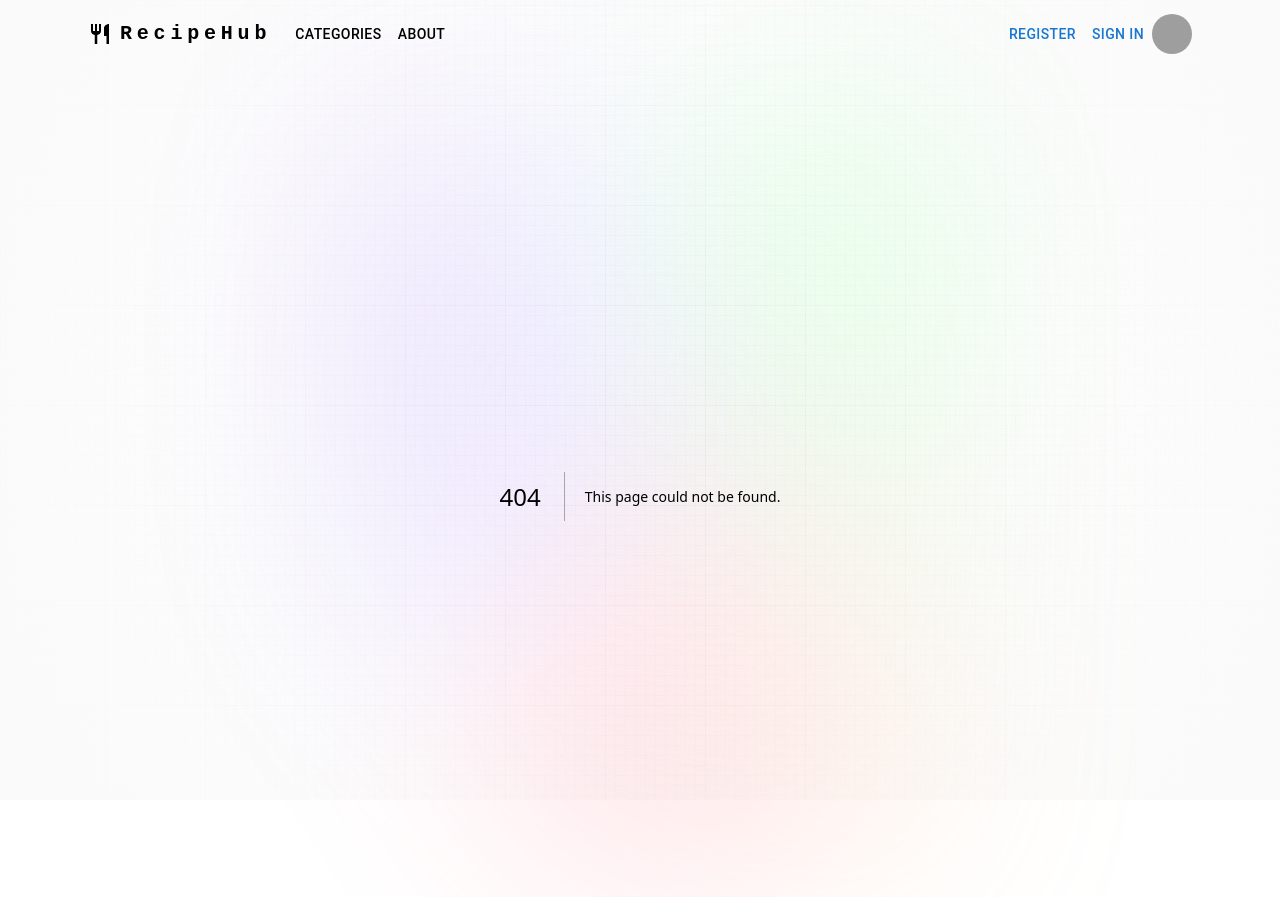
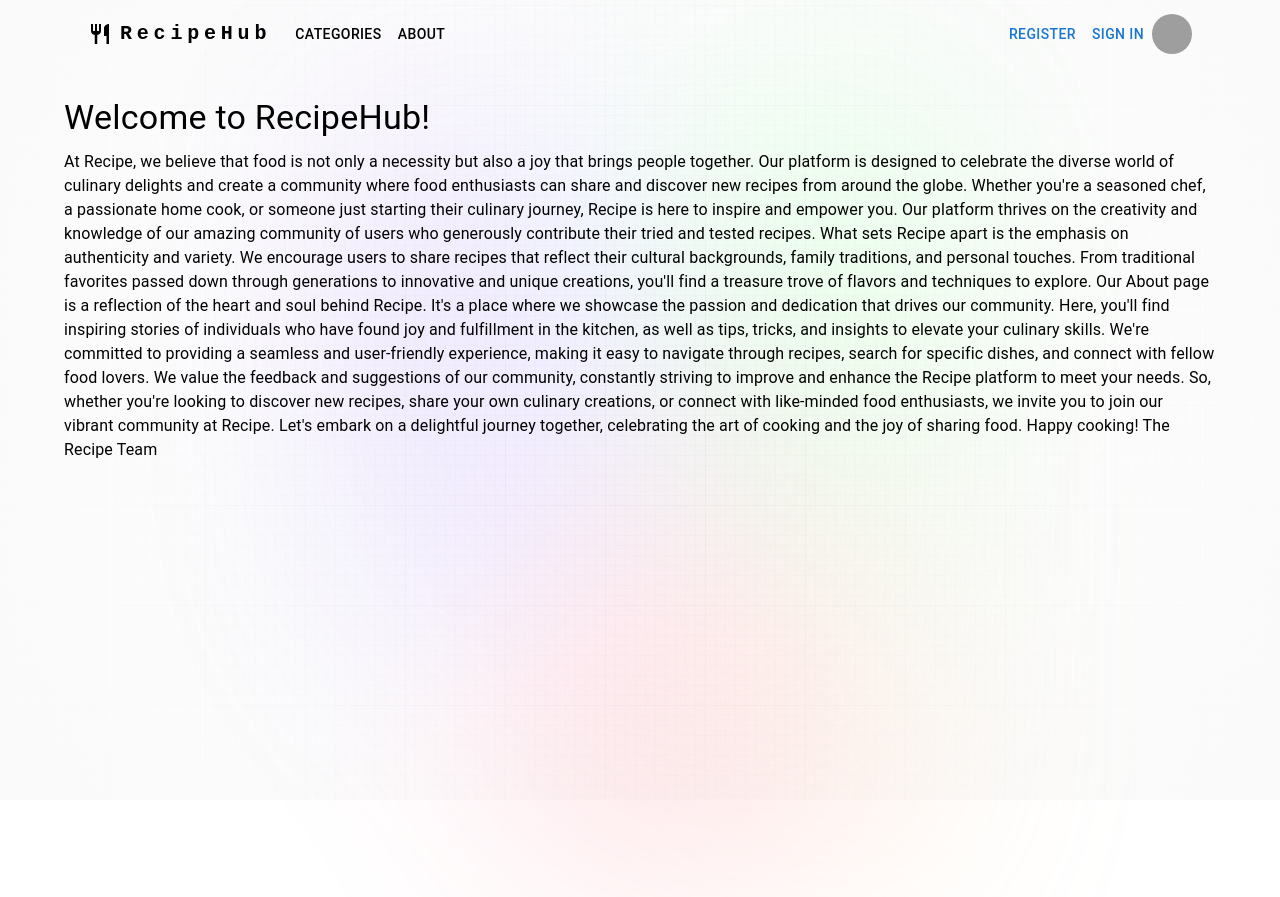
Before and after one commit to noor-ul-amin0/RecipeHub-client, a Next.js app: page /about in a window 1280 px wide. Before the commit this address had no page. After the commit the page ends 800 px from the top, so only its background shows below. Built offline with nearby package versions, Linux system fonts and the light colour scheme; grey boxes are pictures that could not be loaded.

Commit message:
create About page

```diff
--- /dev/null
+++ b/app/about/page.js
@@ -0,0 +1,42 @@
+"use client";
+import Box from "@mui/material/Box";
+import Typography from "@mui/material/Typography";
+
+export default function About() {
+  return (
+    <Box>
+      <Typography variant="h4" component="h1" gutterBottom>
+        Welcome to RecipeHub!
+      </Typography>
+      <Typography variant="body1">
+        At Recipe, we believe that food is not only a necessity but also a joy
+        that brings people together. Our platform is designed to celebrate the
+        diverse world of culinary delights and create a community where food
+        enthusiasts can share and discover new recipes from around the globe.
+        Whether you're a seasoned chef, a passionate home cook, or someone just
+        starting their culinary journey, Recipe is here to inspire and empower
+        you. Our platform thrives on the creativity and knowledge of our amazing
+        community of users who generously contribute their tried and tested
+        recipes. What sets Recipe apart is the emphasis on authenticity and
+        variety. We encourage users to share recipes that reflect their cultural
+        backgrounds, family traditions, and personal touches. From traditional
+        favorites passed down through generations to innovative and unique
+        creations, you'll find a treasure trove of flavors and techniques to
+        explore. Our About page is a reflection of the heart and soul behind
+        Recipe. It's a place where we showcase the passion and dedication that
+        drives our community. Here, you'll find inspiring stories of individuals
+        who have found joy and fulfillment in the kitchen, as well as tips,
+        tricks, and insights to elevate your culinary skills. We're committed to
+        providing a seamless and user-friendly experience, making it easy to
+        navigate through recipes, search for specific dishes, and connect with
+        fellow food lovers. We value the feedback and suggestions of our
+        community, constantly striving to improve and enhance the Recipe
+        platform to meet your needs. So, whether you're looking to discover new
+        recipes, share your own culinary creations, or connect with like-minded
+        food enthusiasts, we invite you to join our vibrant community at Recipe.
+        Let's embark on a delightful journey together, celebrating the art of
+        cooking and the joy of sharing food. Happy cooking! The Recipe Team
+      </Typography>
+    </Box>
+  );
+}
```
